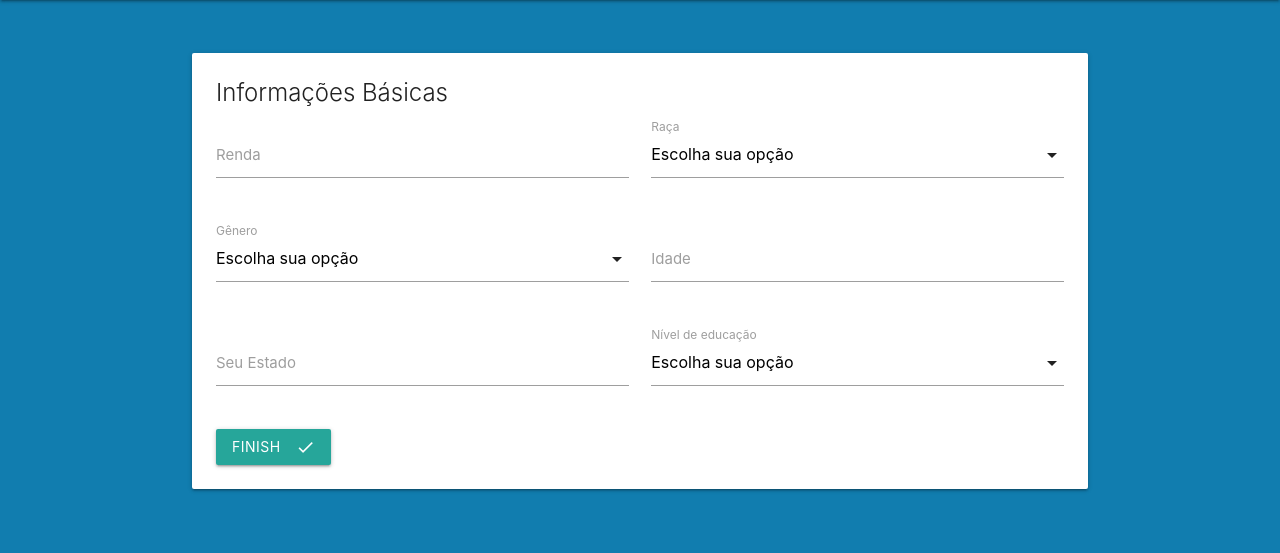
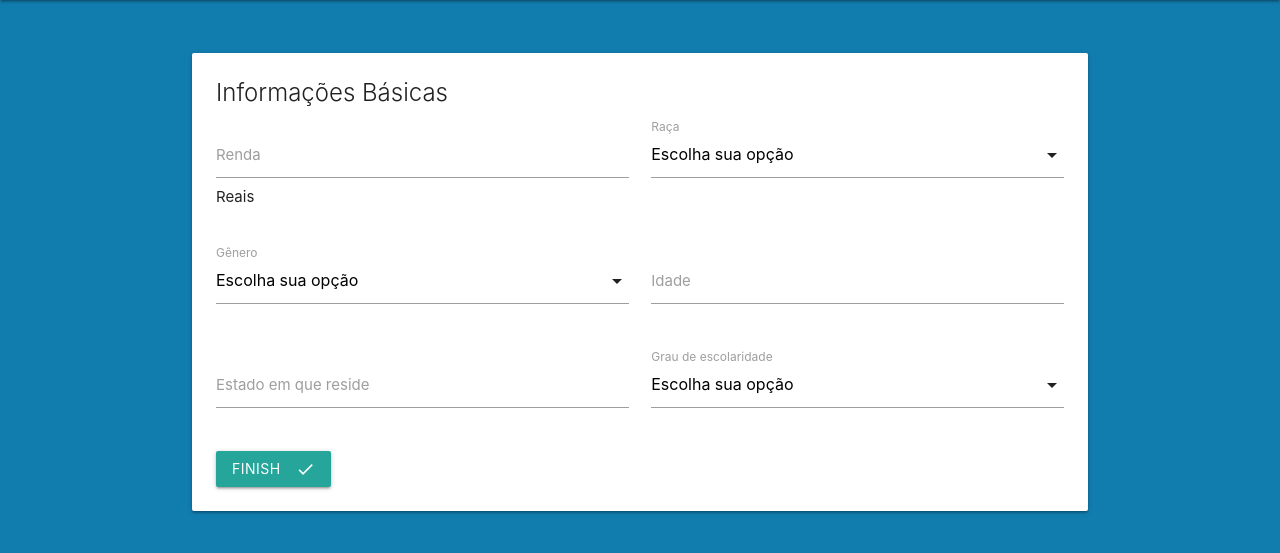
Before and after one commit to guilhermemoraisr/red-hot-chili-webbers, a Flask app: page / in a window 1280 px wide. Shown: the part 64-617 px from the top of the page. Run offline with Flask 2, Linux system fonts and the light colour scheme; some libraries are stand-ins or nearby versions.

Commit message:
Update index.html

```diff
--- a/templates/index.html
+++ b/templates/index.html
@@ -11,13 +11,13 @@
                         <div class="input-field col s6">
                             <input id="income" name="income" type="number" step="0.01" class="validate">
                             <label for="income">Renda</label>
+                            <p id="moneda">Reais</p>
                         </div>
                         <div class="input-field col s6">
                             <select name="ethnicity">
                                 <option value="" disabled selected>Escolha sua opção</option>
                                 <option value="1">Branco</option>
                                 <option value="2">Negro</option>
-                                <option value="3">Pardo</option>
                             </select>
                             <label>Raça</label>
                         </div>
@@ -29,7 +29,6 @@
                                 <option value="" disabled selected>Escolha sua opção</option>
                                 <option value="1">Masculino</option>
                                 <option value="2">Feminino</option>
-                                <option value="3">Outro</option>
                             </select>
                             <label>Gênero</label>
                         </div>
@@ -41,7 +40,7 @@
                     <div class="row">
                         <div class="input-field col s6">
                             <input id="state" name="state" type="text" class="validate">
-                            <label for="state">Seu Estado</label>
+                            <label for="state">Estado em que reside</label>
                         </div>
                         <div class="input-field col s6">
                             <select name="graduation">
@@ -54,7 +53,7 @@
                                 <option value="6">Ensino superior incompleto</option>
                                 <option value="7">Ensino superior completo</option>
                             </select>
-                            <label>Nível de educação</label>
+                            <label>Grau de escolaridade</label>
                         </div>
                     </div>
 
```
